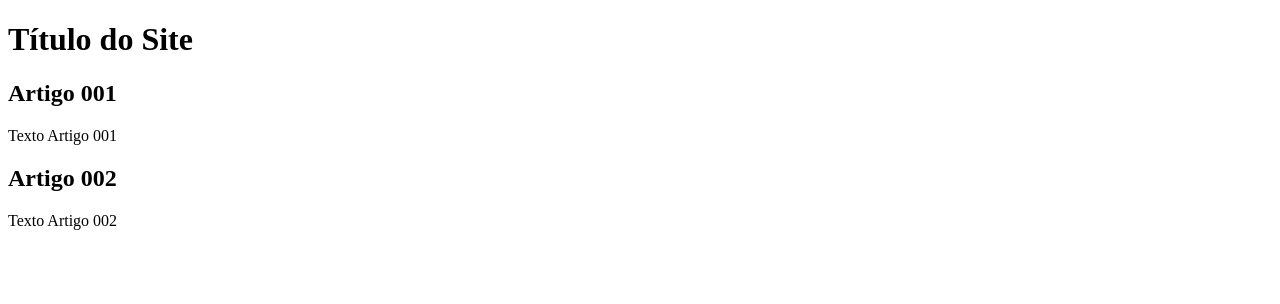
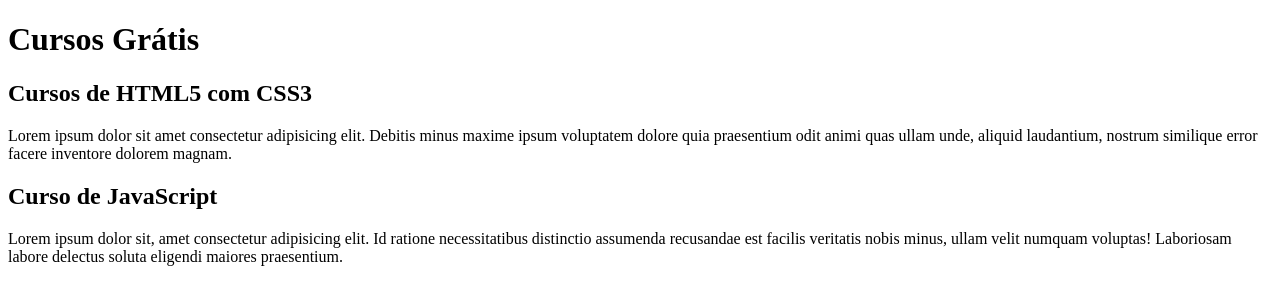
Before and after one commit to Fezaoo/Projeto-Site, a plain HTML site: page index.html in a window 1280 px wide. Drawn offline with Linux system fonts and the light colour scheme.

Commit message:
comecei a escrever o conteúdo

```diff
--- a/index.html
+++ b/index.html
@@ -8,15 +8,15 @@
 <body>
     <main>
         <header>
-            <h1>Título do Site</h1>
+            <h1>Cursos Grátis</h1>
         </header>
         <article>
-            <h2>Artigo 001</h2>
-            <p>Texto Artigo 001</p>
+            <h2>Cursos de HTML5 com CSS3</h2>
+            <p>Lorem ipsum dolor sit amet consectetur adipisicing elit. Debitis minus maxime ipsum voluptatem dolore quia praesentium odit animi quas ullam unde, aliquid laudantium, nostrum similique error facere inventore dolorem magnam.</p>
         </article>
         <article>
-            <h2>Artigo 002</h2>
-            <p>Texto Artigo 002</p>
+            <h2>Curso de JavaScript</h2>
+            <p>Lorem ipsum dolor sit, amet consectetur adipisicing elit. Id ratione necessitatibus distinctio assumenda recusandae est facilis veritatis nobis minus, ullam velit numquam voluptas! Laboriosam labore delectus soluta eligendi maiores praesentium.</p>
         </article>
     </main>
 </body>
```
